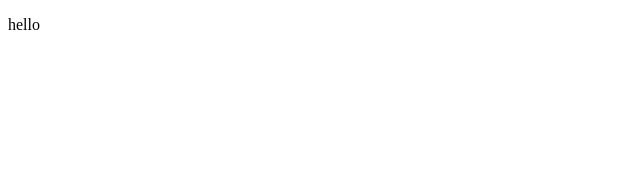
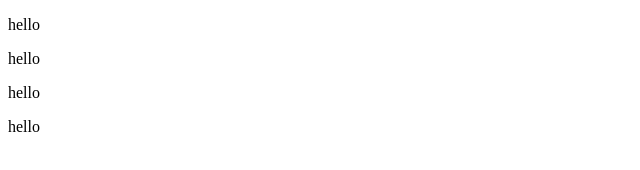
Before and after one commit to Amahdieh/test1, a plain HTML site: page page1.html in a window 1280 px wide. Shown: the whole page, without its empty margins (0-640 px from the left). Drawn offline with Linux system fonts and the light colour scheme.

Commit message:
add new line

```diff
--- a/page1.html
+++ b/page1.html
@@ -8,5 +8,8 @@
 </head>
 <body>
     <p>hello</p>
+    <p>hello</p>
+    <p>hello</p>
+    <p>hello</p>
 </body>
 </html>
```
